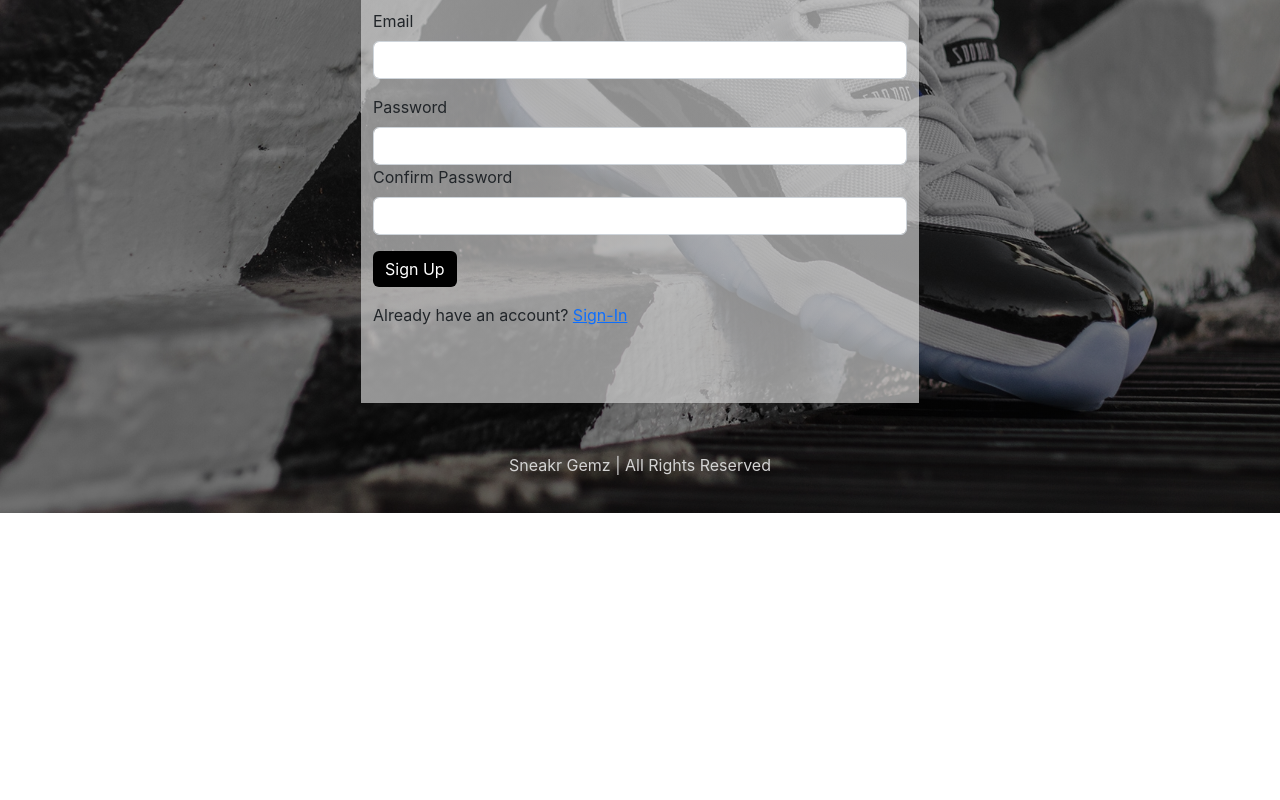
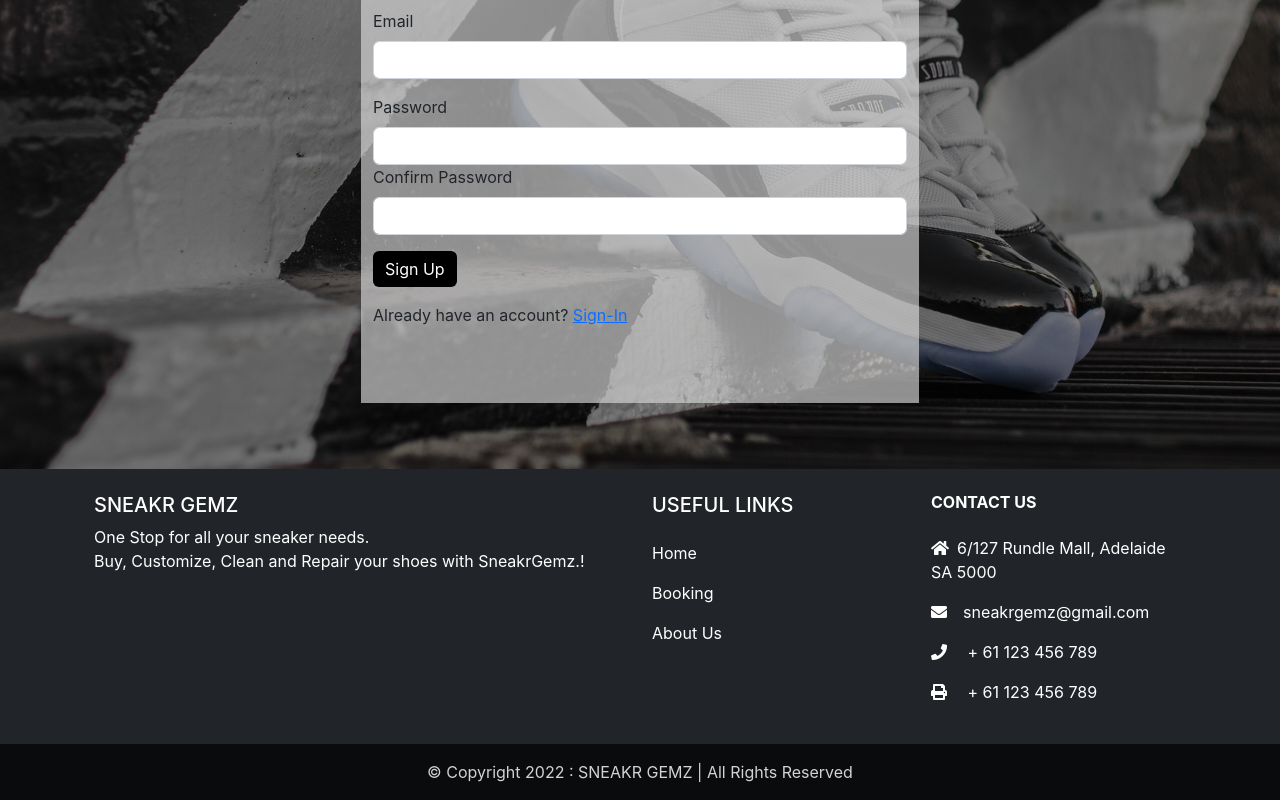
Before and after one commit to DumbCodes/Sneaker-Gemz, a React (Create React App) app in the folder frontend/: page /signup in a window 1280 px wide. Shown: the part 287-1087 px from the top of the page. Before the commit the page ends 800 px from the top, so only its background shows below. Built offline with nearby package versions, Linux system fonts and the light colour scheme.

Commit message:
footer complete

```diff
--- a/frontend/package.json
+++ b/frontend/package.json
@@ -15,6 +15,7 @@
     "@testing-library/user-event": "^13.5.0",
     "axios": "^0.27.2",
     "bootstrap": "^5.2.0",
+    "mdb-react-ui-kit": "^4.1.0",
     "react": "^18.2.0",
     "react-bootstrap": "^2.4.0",
     "react-dom": "^18.2.0",
--- a/frontend/src/App.js
+++ b/frontend/src/App.js
@@ -1,3 +1,4 @@
+import { MDBFooter, MDBContainer, MDBIcon } from 'mdb-react-ui-kit';
 import { BrowserRouter, Link, Route, Routes } from 'react-router-dom';
 import { ToastContainer } from 'react-toastify';
 import 'react-toastify/dist/ReactToastify.css';
@@ -17,12 +18,15 @@ import ShippingAddressScreen from './screens/ShippingAddressScreen';
 import RegisterScreen from './screens/RegisterScreen';
 import PaymentScreen from './screens/PaymentScreen';
 import PlaceOrder from './screens/PlaceOrder';
+
 import OrderScreen from './screens/OrderScreen';
 import OrderHistory from './screens/OrderHistory';
 import styled from 'styled-components';
 import AboutUs from './screens/AboutUs';
 import Booking from './screens/Booking';
 import { ShoppingCartOutlined } from '@mui/icons-material';
+import Row from 'react-bootstrap/esm/Row';
+import Col from 'react-bootstrap/esm/Col';
 
 const MainContainer = styled.div`
   background: linear-gradient(#1313137d, #0000007d),
@@ -42,8 +46,6 @@ const NavItem = styled.div`
 `;
 
 const RoutesContainer = styled.div``;
-
-const FooterText = styled.div``;
 
 const Footer = styled.div`
   color: lightgray;
@@ -161,12 +163,68 @@ function App() {
               </Routes>
             </Container>
           </RoutesContainer>
-          <Footer>
-            <FooterText className="text-center">
-              Sneakr Gemz | All Rights Reserved{' '}
-            </FooterText>
+        </MainContainer>
+        <MDBFooter className="bg-dark text-white">
+          <MDBContainer className="p-4">
+            <Row>
+              <Col lg="6" md="12" className="mb-4 mb-md-0">
+                <h5 className="text-uppercase">Sneakr Gemz</h5>
+
+                <p>
+                  One Stop for all your sneaker needs. <br />
+                  Buy, Customize, Clean and Repair your shoes with SneakrGemz.!
+                </p>
+              </Col>
+
+              <Col lg="3" md="6" className="mb-4 mb-md-0">
+                <h5 className="text-uppercase mb-4">Useful Links</h5>
+
+                <ul className="list-unstyled mb-0">
+                  <li>
+                    <Link to="/" className="nav-link mb-3">
+                      Home
+                    </Link>
+                  </li>
+                  <li>
+                    <Link to="/booking" className="nav-link mb-3">
+                      Booking
+                    </Link>
+                  </li>
+                  <li>
+                    <Link to="/aboutus" className="nav-link mb-3">
+                      About Us
+                    </Link>
+                  </li>
+                </ul>
+              </Col>
+
+              <Col md="4" lg="3" xl="3" className="mx-auto mb-md-0 mb-4">
+                <h6 className="text-uppercase fw-bold mb-4">Contact Us</h6>
+                <p>
+                  <MDBIcon icon="home" className="me-2" />
+                  6/127 Rundle Mall, Adelaide SA 5000
+                </p>
+                <p>
+                  <MDBIcon icon="envelope" className="me-3" />
+                  sneakrgemz@gmail.com
+                </p>
+                <p>
+                  <MDBIcon icon="phone" className="me-3" /> + 61 123 456 789
+                </p>
+                <p>
+                  <MDBIcon icon="print" className="me-3" /> + 61 123 456 789
+                </p>
+              </Col>
+            </Row>
+          </MDBContainer>
+
+          <Footer
+            className="text-center p-3"
+            style={{ backgroundColor: 'rgba(1, 1, 1, 0.7)' }}
+          >
+            © Copyright 2022 : SNEAKR GEMZ | All Rights Reserved
           </Footer>
-        </MainContainer>
+        </MDBFooter>
       </div>
     </BrowserRouter>
   );
```
Also changed, not shown: 1 other file (tests, documents, lock files or other folders).
